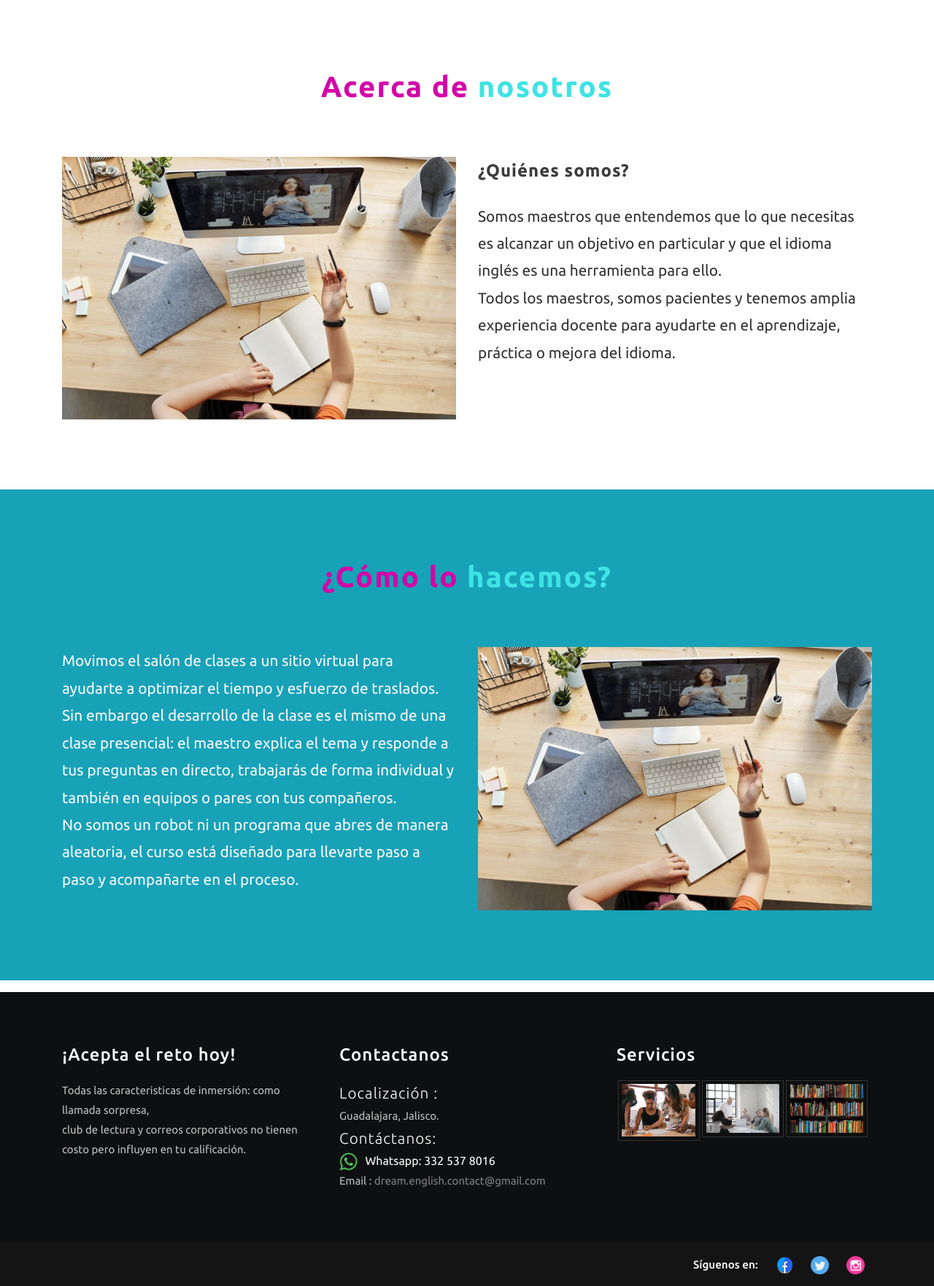
After one commit to cf2013/dreamenglish, a PHP site: page /about.html in a window 1280 px wide. The commit adds this page. Shown: the part 532-2295 px from the top of the page at 73% size. Run offline with PHP 8.4, Linux system fonts and the light colour scheme.

Commit message:
quienes somos y como lo hacemos

```diff
--- /dev/null
+++ b/about.html
@@ -0,0 +1,279 @@
+
+<!--Author: W3layouts
+Author URL: http://w3layouts.com
+License: Creative Commons Attribution 3.0 Unported
+License URL: http://creativecommons.org/licenses/by/3.0/
+-->
+
+<!DOCTYPE html>
+<html lang="en">
+
+<head>
+    <title>Dream English</title>
+    <meta name="viewport" content="width=device-width, initial-scale=1">
+    <meta charset="utf-8" />
+    <meta name="keywords" content="Dream English" />
+    <script>
+        addEventListener("load", function () {
+            setTimeout(hideURLbar, 0);
+        }, false);
+
+        function hideURLbar() {
+            window.scrollTo(0, 1);
+        }
+    </script>
+    <!-- Custom Theme files -->
+    <link href="assets/css/bootstrap.css" type="text/css" rel="stylesheet" media="all">
+    <link href="assets/css/style.css" type="text/css" rel="stylesheet" media="all">
+    <!-- font-awesome icons -->
+    <link href="assets/css/fontawesome-all.min.css" rel="stylesheet">
+	<!-- //Custom Theme files -->
+    <!-- online-fonts -->
+    <link href="//fonts.googleapis.com/css?family=Ubuntu:300,300i,400,400i,500,500i,700,700i" rel="stylesheet">
+	<!-- //online-fonts -->
+</head>
+
+<body>
+   <!-- banner -->
+   <div class="bannerAbout">
+    <!-- header -->
+<header>
+<nav class="mnu navbar-light">
+        <div class="logo" id="logo">
+            <h1><a href="index.html">Dream English</a></h1>
+        </div>
+            <label for="drop" class="toggle"><span class="fa fa-bars"></span></label>
+            <input type="checkbox" id="drop">
+                <ul class="menu">
+                    <li class="mr-lg-4 mr-3"><a href="index.html">Home</a></li>
+                    <li class="mr-lg-4 mr-3 active"><a href="about.html">¿Quiénes somos?</a></li>
+                    <li class="mr-lg-4 mr-3"><a href="#comoLoHacemos">¿Cómo lo hacemos?</a></li>
+                    <li class="mr-lg-4 mr-3"><a href="contact.html">Contact</a></li>
+                </ul>
+
+</nav>
+<img src="assets/imgs/dreamEnglish_checkpoint.png" alt="logo" srcset="" id="logoDreamBanner">
+</header>
+<!-- //header -->
+    <div class="container">
+        <!-- banner-text -->
+        <div class="banner-text">
+
+            <div class="slider-info">
+                <h3>Te ayudamos a alcanzar tus sueños </h3>
+            </div>
+        </div>
+    </div>
+</div>
+ <!-- //banner-text -->
+	    <section class="banner_bottom py-lg-5">
+		<div class="container py-5">
+            <div class="title-section pb-sm-5 pb-3">
+               <h2 class="heading-agileinfo text-center pb-4">Acerca de <span>nosotros</span></h2>
+            </div>
+			<div class="inner_sec_info_wthree_agile">
+				<div class="row help_full">
+					<div class="col-lg-6 banner_bottom_grid help">
+						<img src="/assets/imgs/top-view-photo-of-girl-watching-through-imac.jpg" alt=" " class="img-fluid">
+					</div>
+					<div class="col-lg-6 banner_bottom_left">
+						<h4>¿Quiénes somos?</h4>
+						<p>Somos maestros que entendemos que lo que necesitas es alcanzar un objetivo en particular y que el idioma inglés es una herramienta para ello.</p>
+						<p>Todos los maestros, somos pacientes y tenemos amplia experiencia docente para ayudarte en el aprendizaje, práctica o mejora del idioma.</p>
+						</div>
+				</div>
+			</div>
+		</div>
+	</section>
+	<!--//ab-->
+    <section class="banner_bottom py-lg-5 bg-info" id="comoLoHacemos">
+		<div class="container py-5">
+            <div class="title-section pb-sm-5 pb-3">
+               <h2 class="heading-agileinfo text-center pb-4">¿Cómo lo <span>hacemos?</span></h2>
+            </div>
+			<div class="inner_sec_info_wthree_agile">
+				<div class="row help_full">
+					<div class="col-lg-6 banner_bottom_left ">
+						<p class="text-light">Movimos el salón de clases a un sitio virtual para ayudarte a optimizar el tiempo y esfuerzo de traslados. Sin embargo el desarrollo de la clase es el mismo de una clase presencial: el maestro explica el tema y responde a tus preguntas en directo, trabajarás de forma individual y también en equipos o pares con tus compañeros.</p>
+						<p class="text-light">No somos un robot ni un programa que abres de manera aleatoria, el curso está diseñado para llevarte paso a paso y acompañarte en el proceso.</p>
+                    </div>
+                    <div class="col-lg-6 banner_bottom_grid help">
+						<img src="/assets/imgs/top-view-photo-of-girl-watching-through-imac.jpg" alt=" " class="img-fluid">
+					</div>
+				</div>
+			</div>
+		</div>
+	</section>
+
+<!-- team -->
+	<!-- <div class="team py-lg-5">
+		<div class="container py-5">
+            <div class="title-section pb-sm-5 pb-3">
+               <h3 class="heading-agileinfo text-center pb-4">Nuestros <span>profesores</span></h3>
+            </div>
+			<div class="row team-bottom">
+				<div class="col-sm-4 team-grid">
+					<img src="images/t1.jpg" class="img-fluid img-thumbnail" alt="">
+					<div class="caption">
+						<div class="team-text">
+							<h4>Carol</h4>
+						</div>
+						<ul>
+							<li>
+								<a href="#">
+									<span class="fa fa-facebook f1"></span>
+								</a>
+							</li>
+							<li>
+								<a href="#">
+									<span class="fa fa-twitter f2"></span>
+								</a>
+							</li>
+							<li>
+								<a href="#">
+									<span class="fa fa-google-plus f3"></span>
+								</a>
+							</li>
+						</ul>
+					</div>
+				</div>
+				<div class="col-sm-4 team-grid mt-sm-0 mt-3">
+					<img src="images/t2.jpg" class="img-fluid img-thumbnail" alt="">
+					<div class="caption">
+						<div class="team-text">
+							<h4>Ellas</h4>
+						</div>
+						<ul>
+							<li>
+								<a href="#">
+									<span class="fa fa-facebook f1"></span>
+								</a>
+							</li>
+							<li>
+								<a href="#">
+									<span class="fa fa-twitter f2"></span>
+								</a>
+							</li>
+							<li>
+								<a href="#">
+									<span class="fa fa-google-plus f3"></span>
+								</a>
+							</li>
+						</ul>
+					</div>
+				</div>
+				<div class="col-sm-4 team-grid  mt-sm-0 mt-3">
+					<img src="images/t3.jpg" class="img-fluid img-thumbnail" alt="">
+					<div class="caption">
+						<div class="team-text">
+							<h4>Julia</h4>
+						</div>
+						<ul>
+							<li>
+								<a href="#">
+									<span class="fa fa-facebook f1"></span>
+								</a>
+							</li>
+							<li>
+								<a href="#">
+									<span class="fa fa-twitter f2"></span>
+								</a>
+							</li>
+							<li>
+								<a href="#">
+									<span class="fa fa-google-plus f3"></span>
+								</a>
+							</li>
+						</ul>
+					</div>
+				</div>
+			</div>
+		</div>
+	</div> -->
+	<!-- //team -->
+<!--footer-->
+<footer>
+    <div class="container py-md-4 mt-md-3">
+        <div class="row footer-top-w3layouts-agile py-5">
+            <div class="col-md-4 footer-grid">
+                <div class="footer-title">
+                    <h3>¡Acepta el reto hoy!</h3>
+                </div>
+                <div class="footer-text">
+                    <p>Todas las caracteristicas de inmersión: como llamada sorpresa,<br>
+                        club de lectura y correos corporativos no tienen costo pero influyen en tu calificación.
+                    <p>
+                </div>
+            </div>
+            <div class="col-md-4 footer-grid">
+                <div class="footer-title">
+                    <h3>Contactanos</h3>
+                </div>
+                <div class="contact-info">
+                <h4>Localización :</h4>
+                <p>Guadalajara, Jalisco.</p>
+                <div class="phone">
+                    <h4>Contáctanos:</h4>
+                    <img src="/assets/imgs/whatsapp-icono.png" alt="icono de whatsapp" id="icono-whats">Whatsapp:<a href=""> 332 537 8016</a>
+                    <p>Email : <a href="dream.english.contact@gmail.com">dream.english.contact@gmail.com</a></p>
+                </div>
+            </div>
+            </div>
+            <div class="col-md-4 footer-grid">
+                <div class="footer-title">
+                    <h3>Servicios</h3>
+                </div>
+                <div class="footer-list">
+                    <div class="flickr-grid">
+                        <a href="services.html">
+                            <img src="assets/imgs/services1.jpg" class="img-fluid" alt=" ">
+                        </a>
+                    </div>
+                    <div class="flickr-grid">
+                        <a href="services.html">
+                            <img src="assets/imgs/services2.jpg" class="img-fluid" alt=" ">
+                        </a>
+                    </div>
+                    <div class="flickr-grid">
+                        <a href="services.html">
+                            <img src="assets/imgs/services3.jpg" class="img-fluid" alt=" ">
+                        </a>
+                    </div>
+                    <div class="clearfix"></div>
+                </div>
+            </div>
+
+        </div>
+    </div>
+</footer>
+<!---->
+<div class="copyright py-3">
+    <div class="container">
+        <div class="copyrighttop">
+            <ul>
+                <li>
+                    <h4>Síguenos en:</h4>
+                </li>
+                <li>
+                    <a href="https://www.facebook.com/DreamEnglish-111482483925431/">
+                        <img src="assets/imgs/facebook-logo.png" alt="facebook Logo" srcset=""class="logoFooter">
+                    </a>
+                </li>
+                <li>
+                    <a href="www.twitter.com">
+                        <img src="assets/imgs/twitter-icon.png" alt="twitter logo" srcset=""class="logoFooter">
+                    </a>
+                </li>
+                <li>
+                    <a href="www.instagram.com">
+                        <img src="assets/imgs/instagram-logo.png" alt="instagram logo" srcset=""class="logoFooter">
+                    </a>
+                </li>
+            </ul>
+        </div>
+        <div class="clearfix"></div>
+    </div>
+</div>
+<!-- //footer -->
+</body>
+</html>
--- a/assets/css/style.css
+++ b/assets/css/style.css
@@ -37,7 +37,7 @@ h6 {
 p {
 	margin: 0;
 	color: #333;
-	font-size: 1em;
+	font-size: 1.1em;
 	line-height: 1.8;
 }
 
@@ -392,11 +392,22 @@ li > a:only-child:after {
 	background-size: cover;
 	position: relative;
 }
+.bannerAbout{
+    background: url(../imgs/photo-of-woman-teaching-his-son.jpg) center no-repeat;
+	-webkit-background-size: cover;
+	-moz-background-size: cover;
+	-o-background-size: cover;
+	-ms-background-size: cover;
+	background-size: cover;
+	position: relative;
+}
 .banner-text {
 	padding: 15vw 0 16vw;
 	box-sizing: border-box;
 }
-
+.banner_bottom p{
+    font-size: 1.3em;;
+}
 .slider-info {
     text-align: right;
     width: 560px;
--- a/index.html
+++ b/index.html
@@ -39,7 +39,7 @@
                     <ul class="menu">
                         <li class="mr-lg-4 mr-3 active"><a href="index.html">Home</a></li>
 						<li class="mr-lg-4 mr-3"><a href="about.html">¿Quiénes somos?</a></li>
-                        <li class="mr-lg-4 mr-3"><a href="services.html">¿Cómo lo hacemos?</a></li>
+                        <li class="mr-lg-4 mr-3"><a href="about.html">¿Cómo lo hacemos?</a></li>
                         <li class="mr-lg-4 mr-3"><a href="contact.html">Contact</a></li>
 					</ul>
 
@@ -174,7 +174,7 @@
 		<div class="container pt-xl-5 pb-lg-3">
 			<div class="row">
 				<div class="col-lg-5">
-					<img src="assets/imgs/elzoom.jpg" alt="" class="img-section4 img-fluid">
+					<img src="assets/imgs/leyendo.jpg" alt="" class="img-section4 img-fluid">
 				</div>
 				<div class="col-lg-7 section-4">
 					<div class="agil_mor">
```
Also changed, not shown: assets/imgs/leyendo.jpg (added), assets/imgs/person-reading-a-book.jpg (added), assets/imgs/top-view-photo-of-girl-watching-through-imac.jpg (added), 1 other file.
